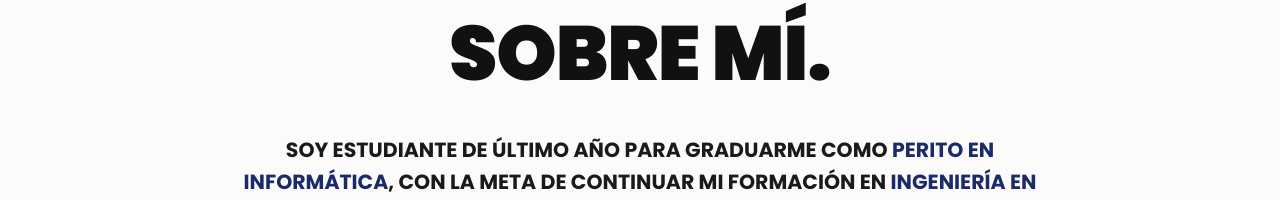
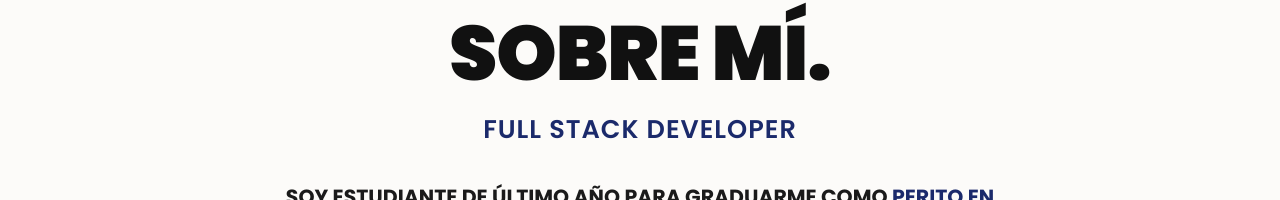
Before and after one commit to aalvarez-2024004/Adrian-s-Portafolio, a React (Vite) app in the folder Portafolio/: page / in a window 1280 px wide. Shown: the part 659-859 px from the top of the page. Built offline with nearby package versions, Linux system fonts and the light colour scheme.

Commit message:
Se agrego el Full Stack Developer debajo de sobre mi

```diff
--- a/Portafolio/src/components/SobreMi.jsx
+++ b/Portafolio/src/components/SobreMi.jsx
@@ -7,6 +7,10 @@ function SobreMi() {
       <h2 className="sobremi-titulo">
         SOBRE MÍ.
       </h2>
+
+      <p className="sobremi-subtitulo">
+        Full Stack Developer
+      </p>
 
       <p className="sobremi-descripcion">
         Soy estudiante de último año para graduarme como{" "}
--- a/Portafolio/src/styles/SobreMi.css
+++ b/Portafolio/src/styles/SobreMi.css
@@ -33,6 +33,16 @@
   max-width: 900px;
 }
 
+.sobremi-subtitulo {
+  font-family: "Poppins", sans-serif;
+  font-weight: 600;
+  text-transform: uppercase;
+  color: #1b2a6b;
+  font-size: clamp(1.1rem, 2vw, 1.6rem);
+  letter-spacing: 1px;
+  margin: -1.5rem 0 2rem 0;
+}
+
 .sobremi-descripcion {
   max-width: 850px;
   font-weight: 700;
```
